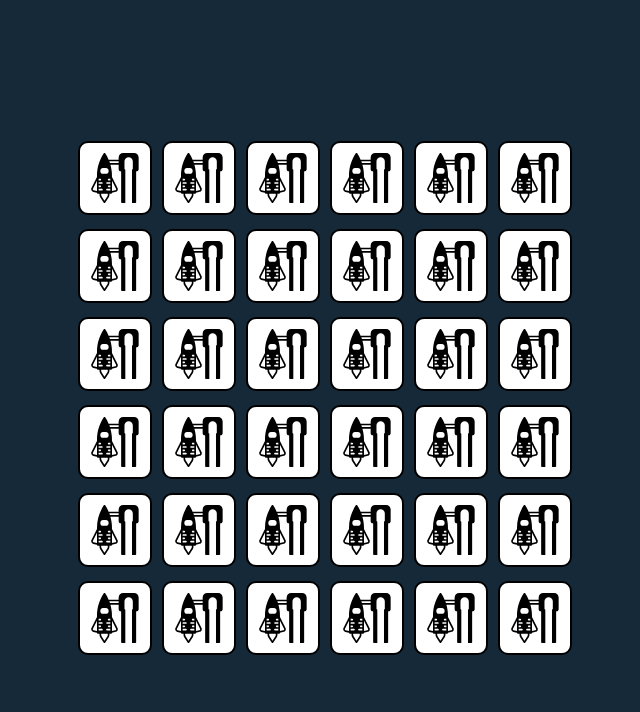
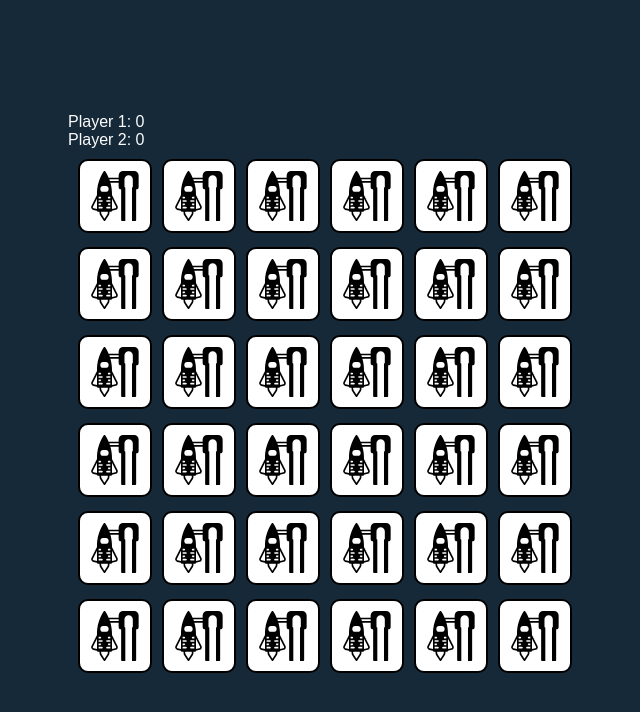
Before and after one commit to DenisKorkmaz/memory-game, a Next.js app: page /gameboard in a window 1280 px wide. Shown: the top 712 px of the page, without its empty margins (315-955 px from the left). Built offline with nearby package versions, Linux system fonts and the light colour scheme.

Commit message:
add scorecounter

```diff
--- a/src/components/Card/Card.jsx
+++ b/src/components/Card/Card.jsx
@@ -53,7 +53,7 @@ function shuffleArray(array) {
   return shuffledArray;
 }
 
-export default function CardContainer() {
+export default function CardContainer({ onPairFound }) {
   const [cards, setCards] = useState([]);
   const [flippedIndices, setFlippedIndices] = useState([]);
 
@@ -78,6 +78,7 @@ export default function CardContainer() {
           setFlippedIndices([]);
         }, 1500);
       } else {
+        onPairFound();
         setFlippedIndices([]);
       }
     }
--- a/src/components/GameBoard/GameBoard.jsx
+++ b/src/components/GameBoard/GameBoard.jsx
@@ -1,7 +1,29 @@
 import CardContainer from "../Card/Card"
+import ScoreBoard from "../Scoreboard/Scoreboard"
+import { useState } from "react";
 
 export default function GameBoard() {
-    return(
-        <CardContainer></CardContainer>
-    )
+  const [player1Score, setPlayer1Score] = useState(0);
+  const [player2Score, setPlayer2Score] = useState(0);
+  const [currentPlayer, setCurrentPlayer] = useState(1);
+
+  const handlePairFound = () => {
+    if (currentPlayer === 1) {
+      setPlayer1Score(player1Score + 1);
+    } else {
+      setPlayer2Score(player2Score + 1);
+    }
+    togglePlayer();
+  };
+
+  const togglePlayer = () => {
+    setCurrentPlayer(currentPlayer === 1 ? 2 : 1);
+  };
+
+  return (
+    <div>
+      <ScoreBoard player1Score={player1Score} player2Score={player2Score} />
+      <CardContainer onPairFound={handlePairFound} />
+    </div>
+  );
 }
--- a/src/components/Scoreboard/Scoreboard.jsx
+++ b/src/components/Scoreboard/Scoreboard.jsx
@@ -0,0 +1,22 @@
+
+import PropTypes from 'prop-types';
+
+function ScoreBoard({ player1Score, player2Score }) {
+  return (
+    <div className="scoreboard-container">
+      <div className="player-score">
+        Player 1: <span>{player1Score}</span>
+      </div>
+      <div className="player-score">
+        Player 2: <span>{player2Score}</span>
+      </div>
+    </div>
+  );
+}
+
+ScoreBoard.propTypes = {
+  player1Score: PropTypes.number.isRequired,
+  player2Score: PropTypes.number.isRequired,
+};
+
+export default ScoreBoard;
```
